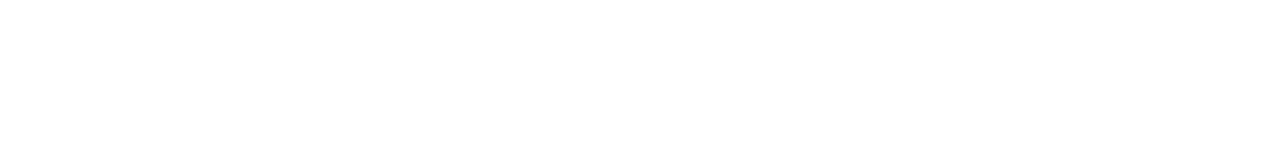
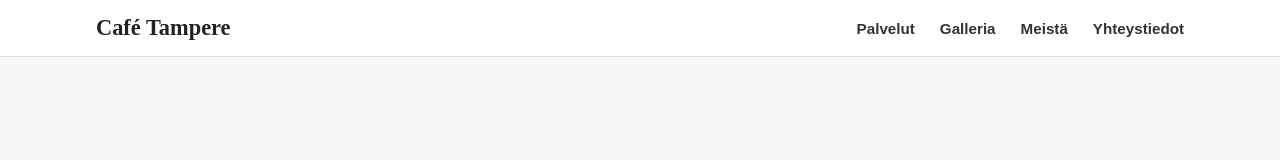
Before and after one commit to osq7-debug/verkkosivutehtava, a plain HTML site: page t2.html in a window 1280 px wide. Drawn offline with Linux system fonts and the light colour scheme.

Commit message:
Header lisätty

```diff
--- a/t2.css
+++ b/t2.css
@@ -0,0 +1,49 @@
+body {
+    font-family: Arial, sans-serif;
+    margin: 0;
+    padding: 0;
+    color: #222;
+    background-color: #f7f9f7;
+}
+
+
+.container {
+    width: 85%;
+    max-width: 1100px;
+    margin: 0 auto;
+}
+
+
+header {
+    background-color: #ffffff;
+    border-bottom: 1px solid #ddd;
+    padding: 15px 0;
+}
+
+header .container {
+    display: flex;
+    justify-content: space-between;
+    align-items: center;
+}
+
+.logo {
+    font-size: 1.4rem;
+    font-weight: bold;
+    font-family: serif;
+}
+
+header nav {
+    display: flex;
+    gap: 25px;
+}
+
+header nav a {
+    text-decoration: none;
+    color: #333;
+    font-size: 0.95rem;
+    font-weight: bold;
+}
+
+header nav a:hover {
+    text-decoration: underline;
+}
--- a/t2.html
+++ b/t2.html
@@ -3,9 +3,25 @@
 <head>
     <meta charset="UTF-8">
     <meta name="viewport" content="width=device-width, initial-scale=1.0">
-    <title>Tehtävä 2</title>
+    <title>Café Tampere</title>
+    <link rel="stylesheet" href="t2.css">
 </head>
 <body>
 
+
+    <header>
+        <div class="container">
+            <span class="logo">Café Tampere</span>
+            <nav>
+                <a href="#palvelut">Palvelut</a>
+                <a href="#galleria">Galleria</a>
+                <a href="#meista">Meistä</a>
+                <a href="#yhteystiedot">Yhteystiedot</a>
+            </nav>
+        </div>
+    </header>
+
+
+
 </body>
 </html>
```
